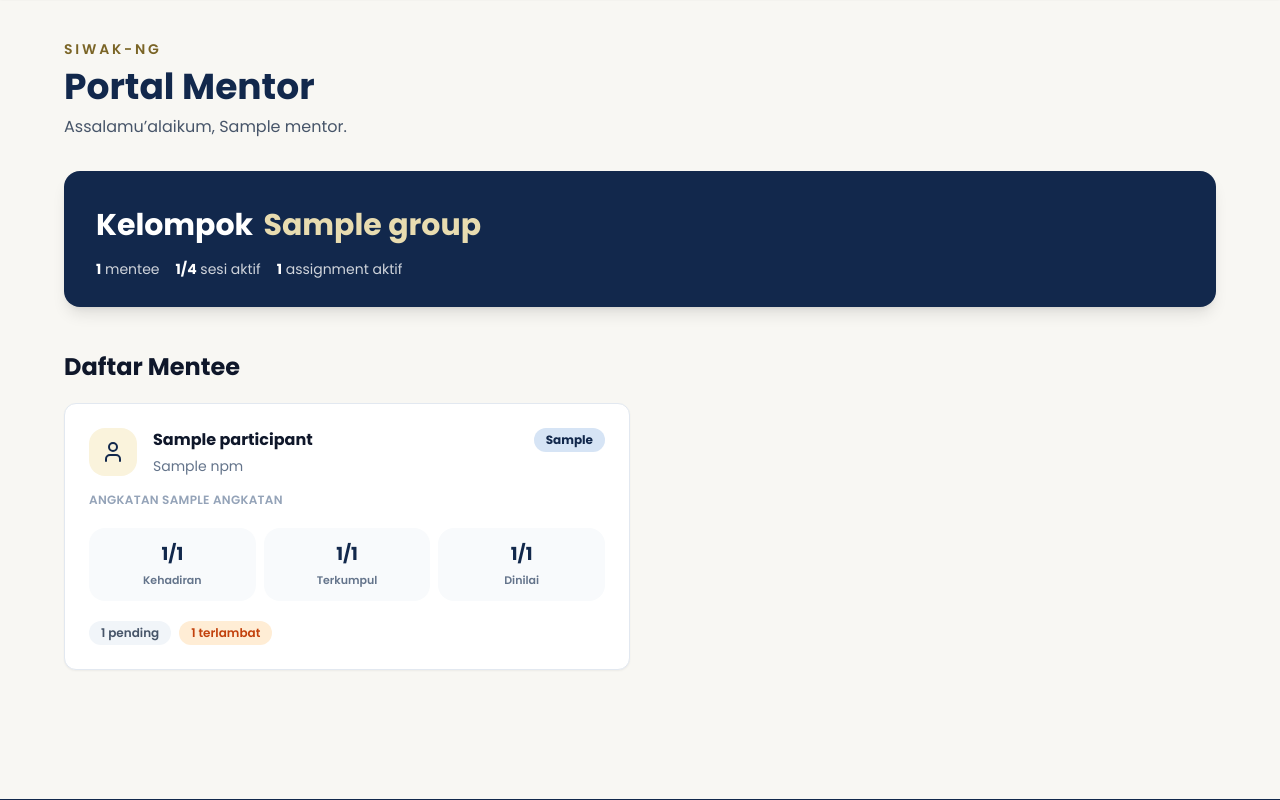
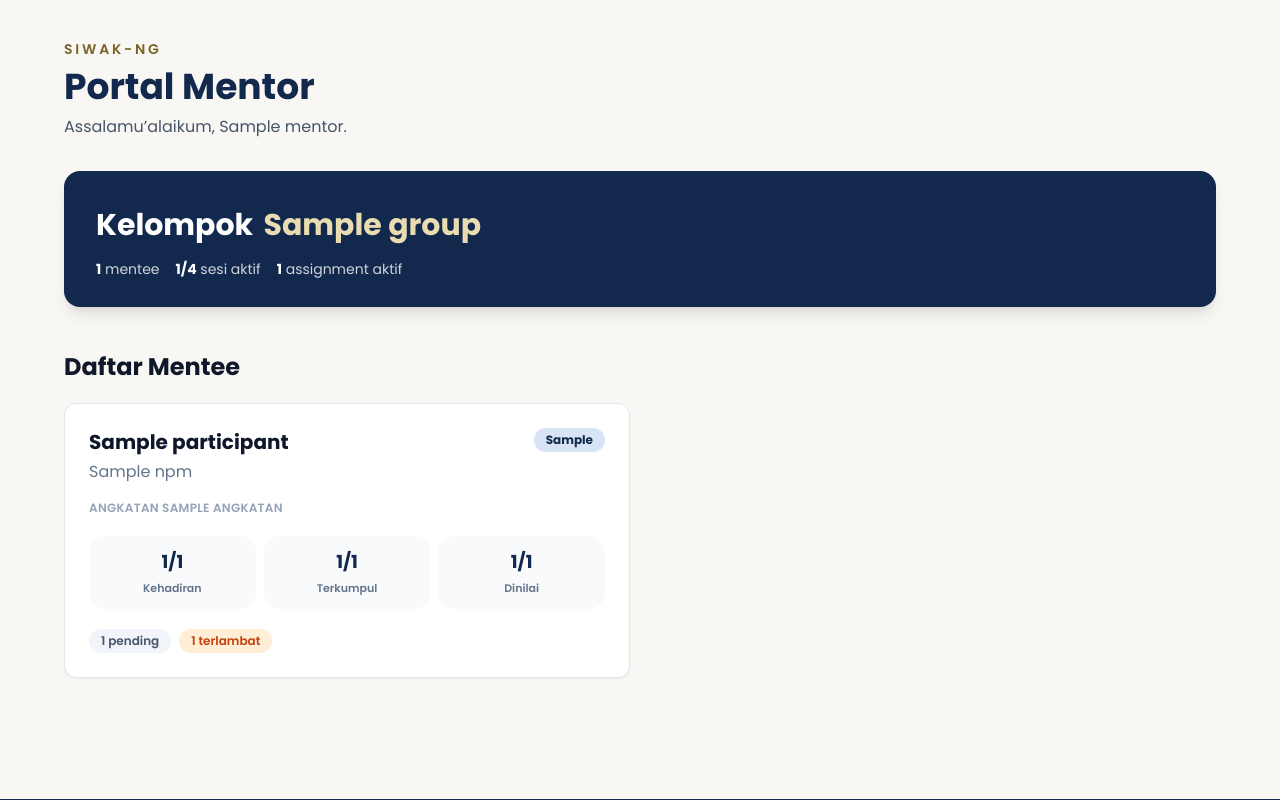
Before and after one commit to FUKI-Fasilkom/web-fuki, a Django app: template siwak/templates/siwak/mentor/dashboard.html in a window 1280 px wide. Shown: the part 65-865 px from the top of the page. Run offline with Django 4.2, Linux system fonts and the light colour scheme; the template is opened without the code that fills it: most values are stand-ins (such as "Sample title", 1, 10 or a date in 2020); some libraries are stand-ins or nearby versions.

Commit message:
chore: style

```diff
--- a/siwak/templates/siwak/mentor/dashboard.html
+++ b/siwak/templates/siwak/mentor/dashboard.html
@@ -38,12 +38,9 @@
          class="group rounded-xl border border-slate-200 bg-white p-6 shadow-sm transition hover:border-gold-dark focus:outline-none focus-visible:ring-8 focus-visible:ring-navy/20">
         <div class="flex items-start justify-between gap-4">
           <div class="flex min-w-0 items-center gap-4">
-            <div class="flex h-12 w-12 shrink-0 items-center justify-center rounded-2xl bg-cream text-lg font-bold text-navy">
-              <i data-lucide="user"></i>
-            </div>
             <div class="min-w-0">
-              <h3 class="truncate font-bold text-slate-900 group-hover:text-navy">{{ card.participant.nama_lengkap }}</h3>
-              <p class="mt-1 text-sm text-slate-500">{{ card.participant.npm|default:"NPM belum terhubung" }}</p>
+              <h3 class="truncate text-xl font-bold text-slate-900 group-hover:text-navy">{{ card.participant.nama_lengkap }}</h3>
+              <p class="mt-1 text-md text-slate-500">{{ card.participant.npm|default:"NPM belum terhubung" }}</p>
             </div>
           </div>
           <span class="rounded-full bg-badge px-3 py-1 text-xs font-bold text-navy">{{ card.participant.get_jurusan_display }}</span>
```
